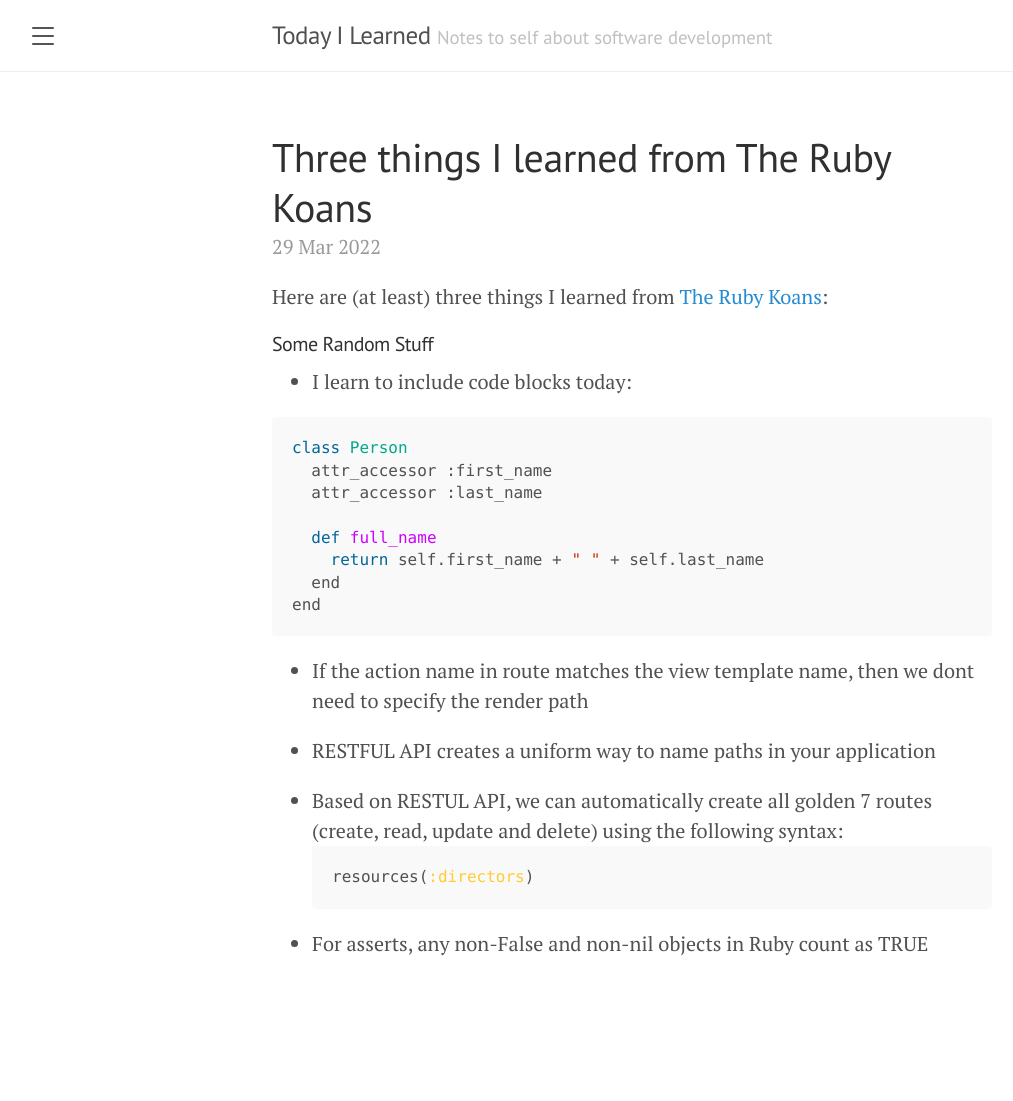
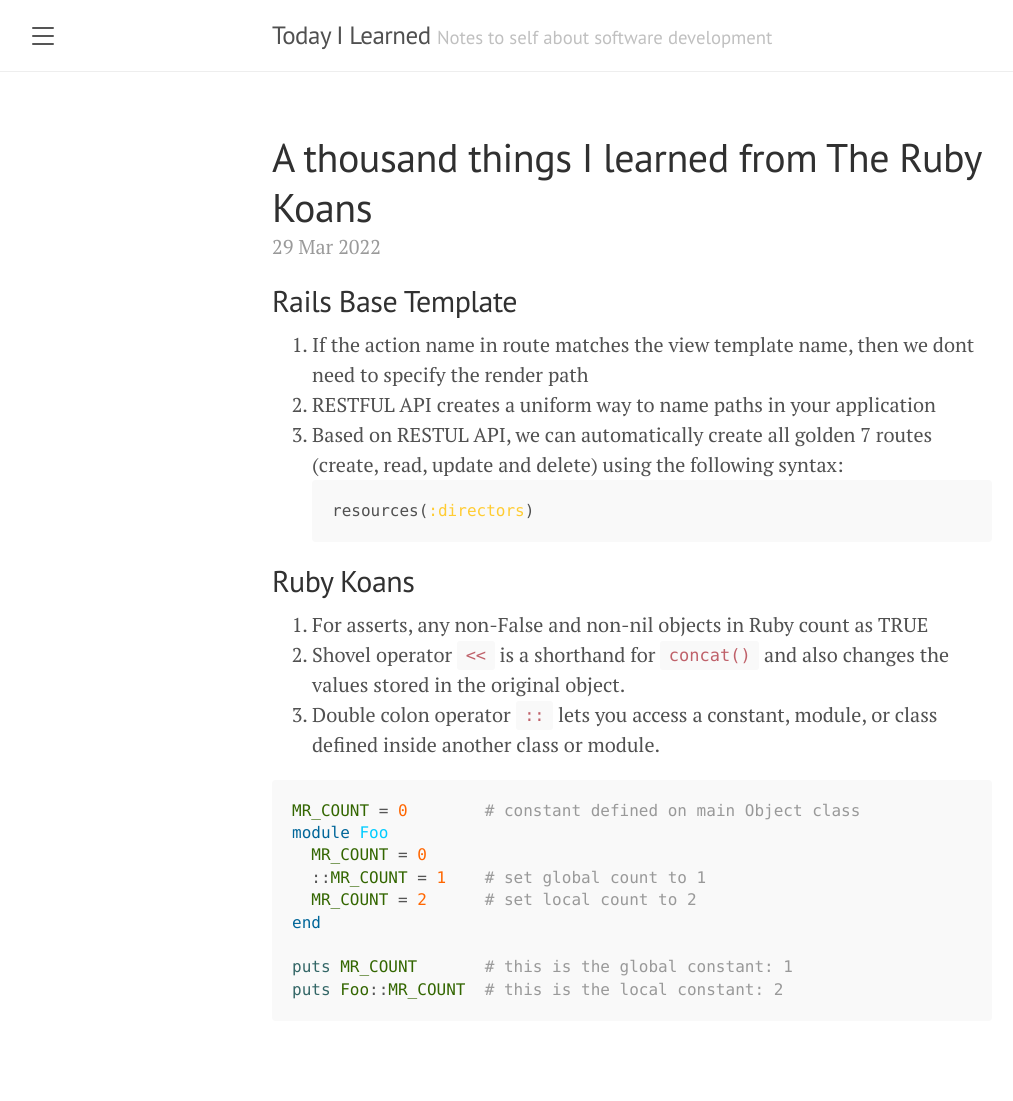
Before and after one commit to anhdao21/study_journal, a Jekyll site: the page built from _posts/2022-03-29-three-things-i-learned-from-the-ruby-koans.md, in a window 1280 px wide. Shown: the whole page, without its empty margins (8-1021 px from the left). Built offline with Jekyll 4.4.1, drawn with Linux system fonts in a browser that asks for light colours; before the commit the page ends 1039 px from its top, so only the background shows below that.

Commit message:
Update 2022-03-29-three-things-i-learned-from-the-ruby-koans.md

````diff
--- a/_posts/2022-03-29-three-things-i-learned-from-the-ruby-koans.md
+++ b/_posts/2022-03-29-three-things-i-learned-from-the-ruby-koans.md
@@ -1,31 +1,29 @@
 ---
 layout: post
-title: Three things I learned from The Ruby Koans
+title: A thousand things I learned from The Ruby Koans
 ---
 
-Here are (at least) three things I learned from [The Ruby Koans](http://rubykoans.com/):
-
-#### Some Random Stuff
-- I learn to include code blocks today:
-
-```python
-class Person
-  attr_accessor :first_name
-  attr_accessor :last_name
-
-  def full_name
-    return self.first_name + " " + self.last_name
-  end
-end
-```
-
-- If the action name in route matches the view template name, then we dont need to specify the render path
-
-- RESTFUL API creates a uniform way to name paths in your application
-
-- Based on RESTUL API, we can automatically create all golden 7 routes (create, read, update and delete) using the following syntax:
+## Rails Base Template
+1. If the action name in route matches the view template name, then we dont need to specify the render path
+2. RESTFUL API creates a uniform way to name paths in your application
+3. Based on RESTUL API, we can automatically create all golden 7 routes (create, read, update and delete) using the following syntax:
 ```ruby
 resources(:directors)
 ```
 
-- For asserts, any non-False and non-nil objects in Ruby count as TRUE
+## Ruby Koans
+1. For asserts, any non-False and non-nil objects in Ruby count as TRUE
+2. Shovel operator `<<` is a shorthand for `concat()` and also changes the values stored in the original object.
+3. Double colon operator `::` lets you access a constant, module, or class defined inside another class or module.
+
+```ruby
+MR_COUNT = 0        # constant defined on main Object class
+module Foo
+  MR_COUNT = 0
+  ::MR_COUNT = 1    # set global count to 1
+  MR_COUNT = 2      # set local count to 2
+end
+
+puts MR_COUNT       # this is the global constant: 1
+puts Foo::MR_COUNT  # this is the local constant: 2
+```
````
